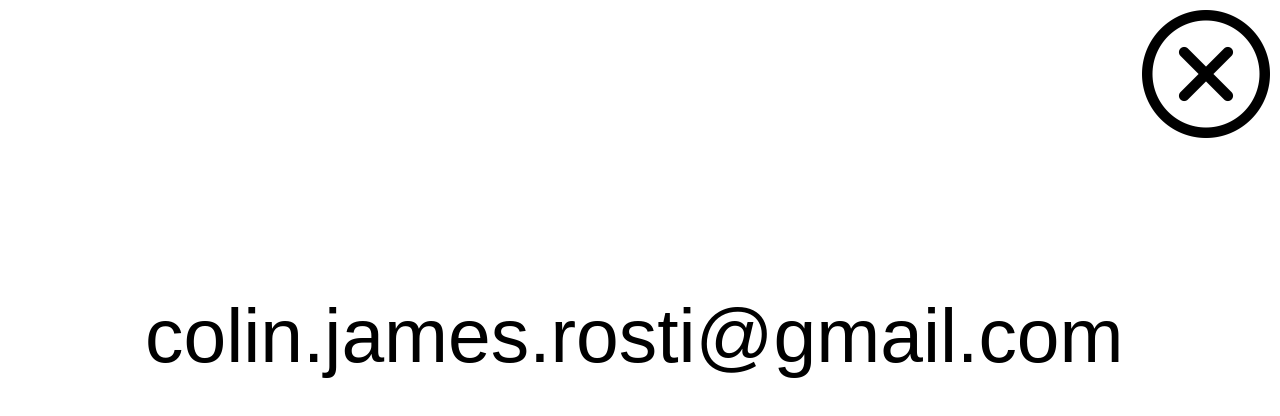
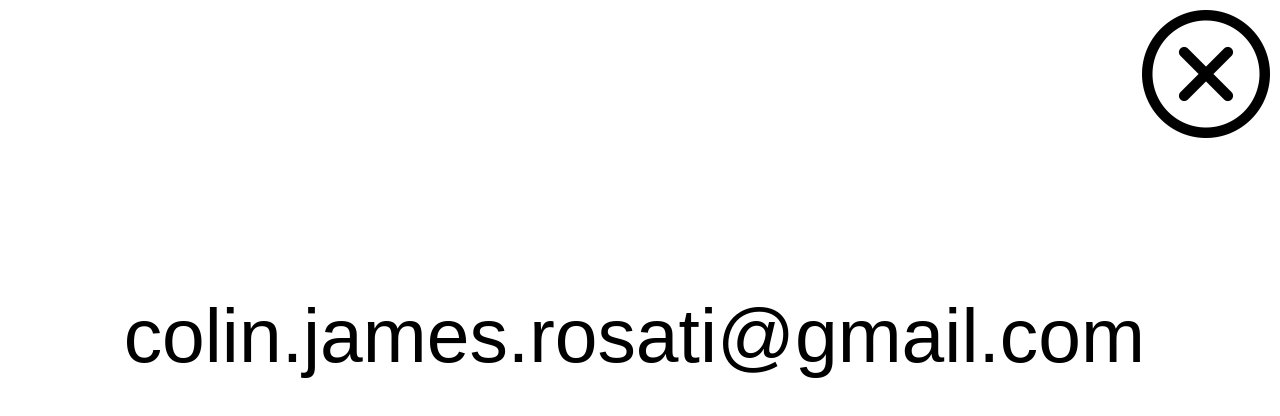
Before and after one commit to ColinRosati/dev-portfolio, a React (Create React App) app: page /dev-portfolio/contact in a window 1280 px wide. Shown: the top 416 px of the page. Built offline with nearby package versions, Linux system fonts and the light colour scheme.

Commit message:
Update index.jsx

```diff
--- a/src/pages/Contact/index.jsx
+++ b/src/pages/Contact/index.jsx
@@ -8,7 +8,7 @@ const Contact = () => {
   return (
     <div className={styles.wrapper}>
       <CloseHead />
-      <div className={styles.header}>colin.james.rosti@gmail.com</div>
+      <div className={styles.header}>colin.james.rosati@gmail.com</div>
     </div>
   );
 };
```
